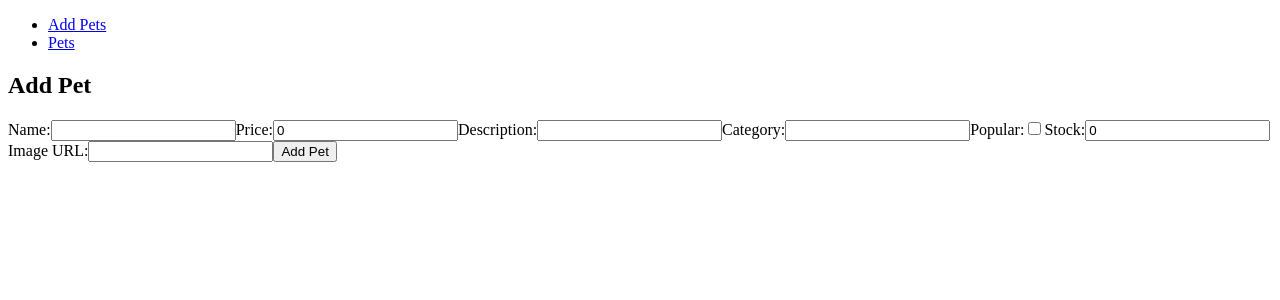
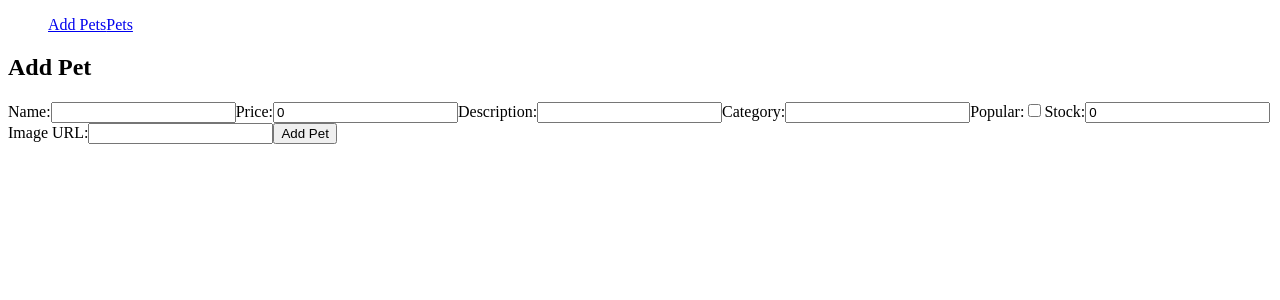
Before and after one commit to arturterbaghdasarov1997/Pet-Shop, a React (Create React App) app in the folder admin-panel/: page / in a window 1280 px wide. Shown: the top 300 px of the page. Built offline with nearby package versions, Linux system fonts and the light colour scheme; no server answers.

Commit message:
Update Header.tsx

```diff
--- a/admin-panel/src/components/Header.tsx
+++ b/admin-panel/src/components/Header.tsx
@@ -6,8 +6,8 @@ const Header: React.FC = () => {
         <header>
             <nav>
                 <ul>
-                    <li><Link to="/">Add Pets</Link></li>
-                    <li><Link to="/pets">Pets</Link></li>
+                    <Link to="/">Add Pets</Link>
+                    <Link to="/pets">Pets</Link>
                 </ul>
             </nav>
         </header>
```
